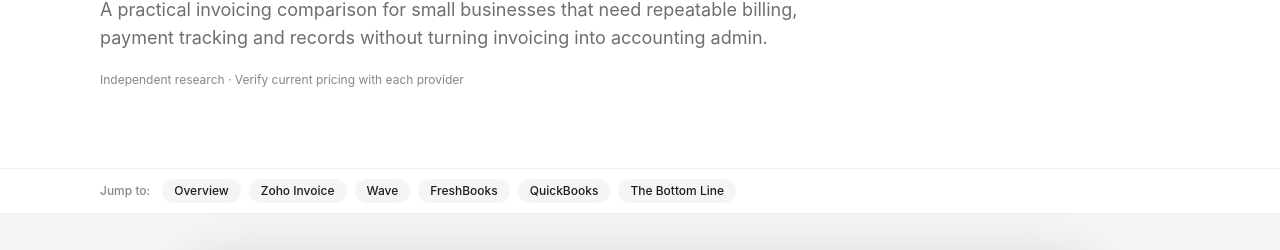
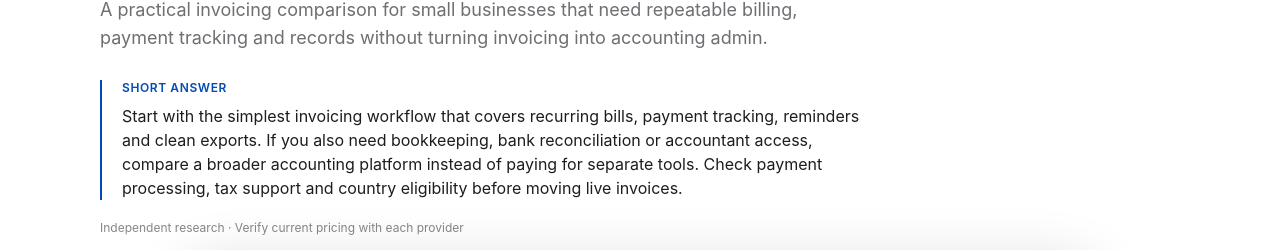
Before and after one commit to LinukaBandara/StackPick, a Next.js app: page /best/invoicing-for-small-businesses in a window 1280 px wide. Shown: the part 435-685 px from the top of the page. Built offline with nearby package versions, Linux system fonts and the light colour scheme; no server answers.

Commit message:
Add concise answer to high-intent software guide

```diff
--- a/app/best/invoicing-for-small-businesses/page.tsx
+++ b/app/best/invoicing-for-small-businesses/page.tsx
@@ -12,6 +12,7 @@ export default function Page() {
     <ComparisonArticle
       title="Best Invoicing Software for Small Businesses"
       slug="invoicing-for-small-businesses"
+      quickAnswer="Start with the simplest invoicing workflow that covers recurring bills, payment tracking, reminders and clean exports. If you also need bookkeeping, bank reconciliation or accountant access, compare a broader accounting platform instead of paying for separate tools. Check payment processing, tax support and country eligibility before moving live invoices."
       intro="A practical invoicing comparison for small businesses that need repeatable billing, payment tracking and records without turning invoicing into accounting admin."
       pricingNote="Software plans change. Verify current pricing, user limits, regional availability and included features before making a business decision."
       tools={[
```
